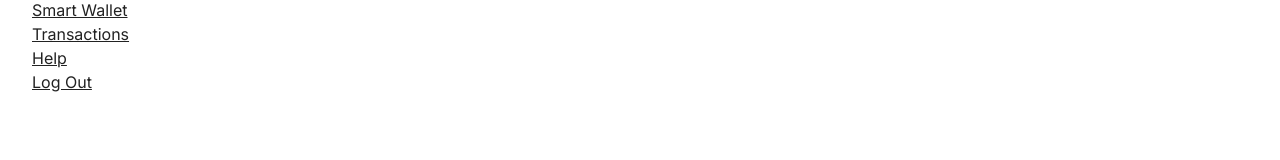
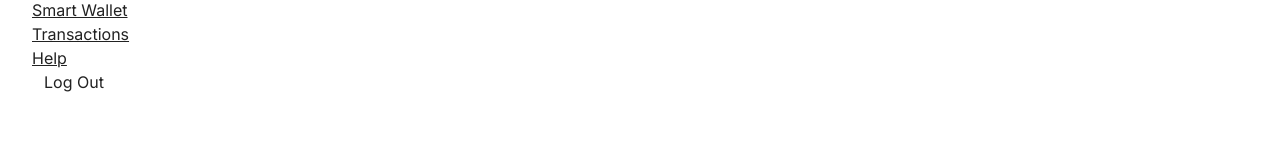
Before and after one commit to mmsaki/chain-abstraction, a Next.js app: page /account in a window 1280 px wide. Shown: the part 206-366 px from the top of the page. Built offline with nearby package versions, Linux system fonts and the light colour scheme.

Commit message:
added a logout component

```diff
--- a/app/account/page.tsx
+++ b/app/account/page.tsx
@@ -2,6 +2,7 @@
 
 import React from "react";
 import Link from "next/link";
+import LogOut from "../components/LogOut";
 
 function Account() {
   return (
@@ -26,9 +27,7 @@ function Account() {
         <Link href="" className="underline text-gray-800">
           Help
         </Link>
-        <Link href="" className="underline text-gray-800">
-          Log Out
-        </Link>
+        <LogOut />
       </div>
     </div>
   );
--- /dev/null
+++ b/app/components/LogOut.tsx
@@ -0,0 +1,26 @@
+"use client";
+
+import Link from "next/link";
+import { useRouter } from "next/navigation";
+import React from "react";
+
+function LogOut() {
+  const router = useRouter();
+  return (
+    <Link
+      onClick={() => {
+        try {
+          localStorage.setItem("SieraLoggedUser", "false");
+        } catch (error) {
+          console.error(error);
+        }
+        router.push("/");
+      }}
+      href="/"
+      className={"text-gray-800 hover:underline px-3"}>
+      Log Out
+    </Link>
+  );
+}
+
+export default LogOut;
--- a/app/components/Navigation.tsx
+++ b/app/components/Navigation.tsx
@@ -1,16 +1,16 @@
 "use client";
 
-import React, { useEffect } from "react";
+import React from "react";
 import MenuIcon from "../icons/MenuIcon";
 import ArrowUpIcon from "../icons/ArrowUpIcon";
 import ArrowDownIcon from "../icons/ArrowDownIcon";
 import Link from "next/link";
-import { usePathname, useRouter } from "next/navigation";
+import { usePathname } from "next/navigation";
 import { getPasskeyFromRawId, loadPasskeysFromLocalStorage } from "../passkeys";
+import LogOut from "./LogOut";
 
 function Navigation() {
   const pathname = usePathname();
-  const router = useRouter();
 
   let passkeys, rawId, isLoggedIn;
   try {
@@ -80,19 +80,7 @@ function Navigation() {
           </Link>
         )}
         {isLoggedIn === "true" ? (
-          <Link
-            onClick={() => {
-              try {
-                localStorage.setItem("SieraLoggedUser", "false");
-              } catch (error) {
-                console.error(error);
-              }
-              router.push("/");
-            }}
-            href="/"
-            className={"text-gray-800 hover:underline px-3"}>
-            Log Out
-          </Link>
+          <LogOut />
         ) : (
           <Link
             href="/sign-in"
```
